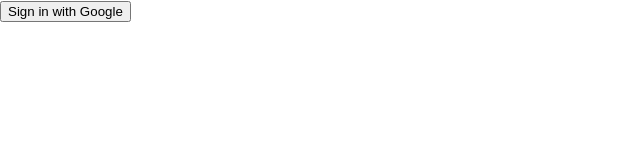
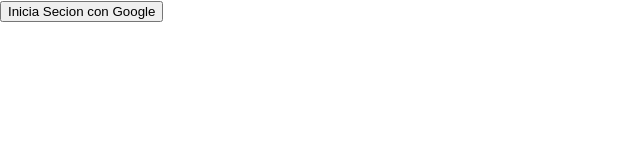
Before and after one commit to marislennyS/React-firebase, a React (Create React App) app: page / in a window 1280 px wide. Shown: the top 160 px of the page, without its empty margins (0-640 px from the left). Built offline with nearby package versions, Linux system fonts and the light colour scheme.

Commit message:
fix: Cambia App.js

```diff
--- a/src/App.js
+++ b/src/App.js
@@ -3,18 +3,18 @@
 
 function App() {
   const signInWithGoogle = async () => {
-
     firebase.auth().useDeviceLanguage();
 
     try {
-      await firebase.auth().signInwithPopup(googleAuthProvider);
+      await firebase.auth().signInWithPopup(googleAuthProvider);
     } catch (e) {
       console.error(e.message);
     }
   };
+
   return (
     <div>
-      <Button onClick={signInWithGoogle}>Sign in with Google</Button>
+      <Button onClick={signInWithGoogle}>Inicia Secion con Google</Button>
     </div>
   );
 }
```
